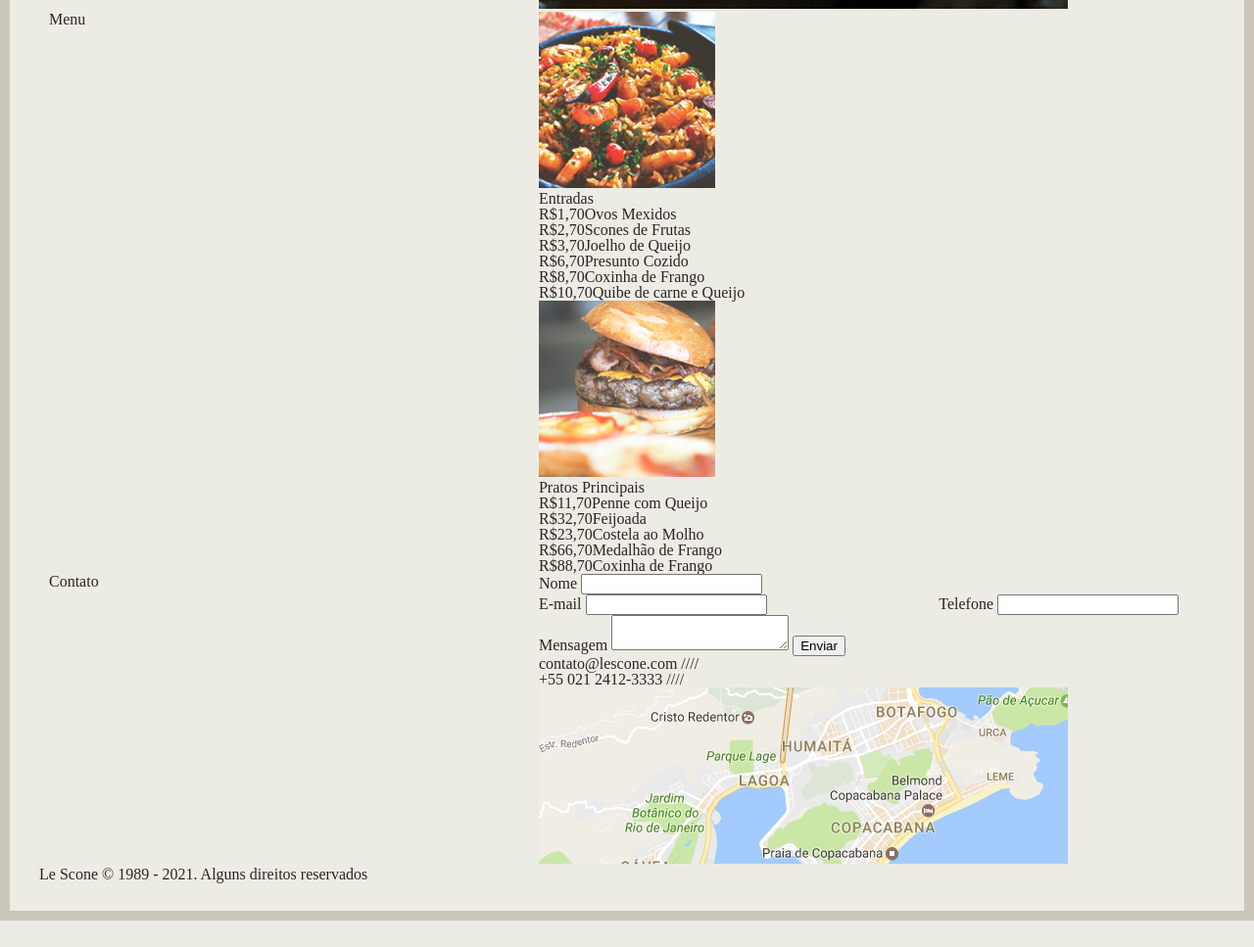
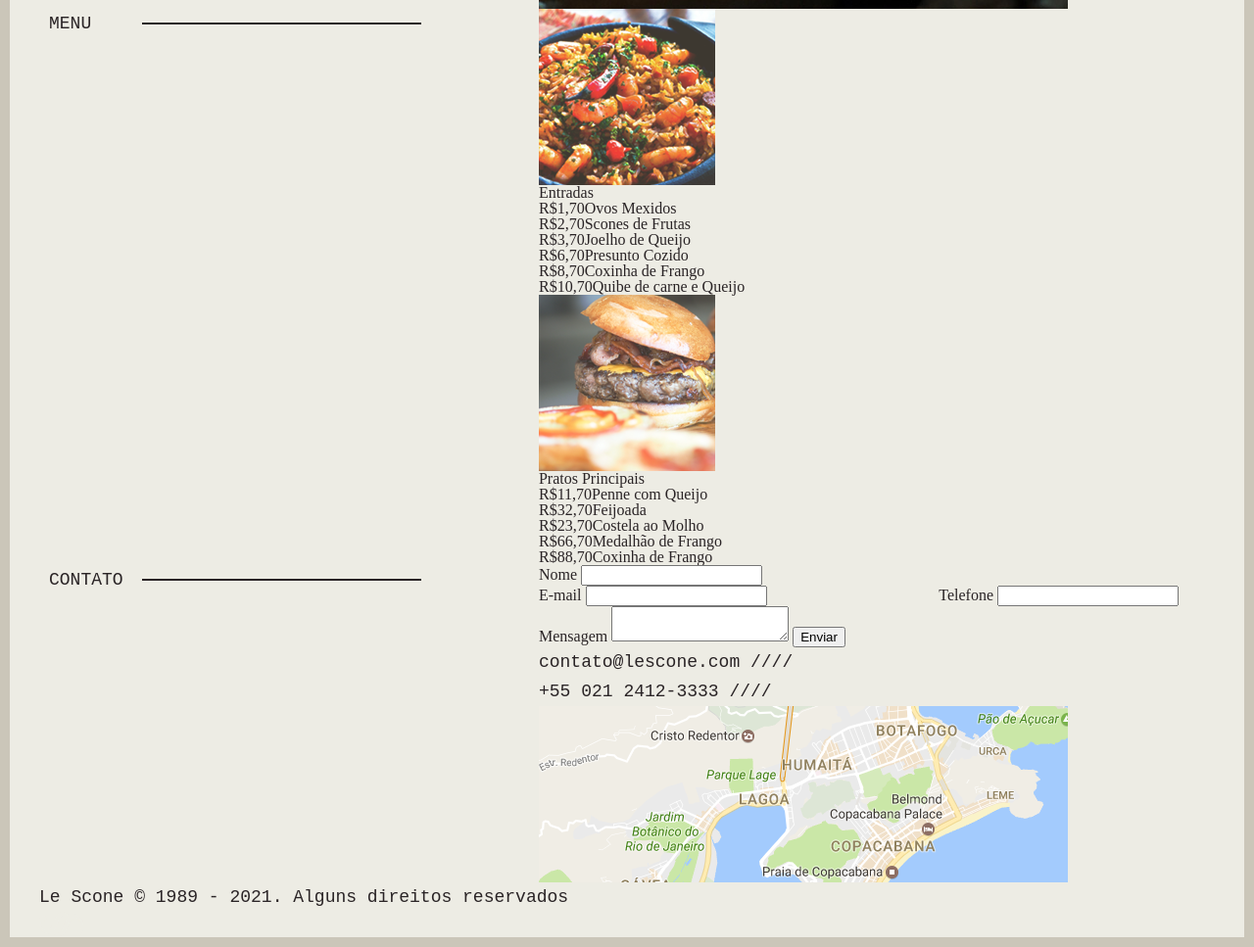
Before and after one commit to brunocesaromax/lescone-sass, a plain HTML site: page index.html in a window 1280 px wide. Shown: the part 701-1668 px from the top of the page at 98% size. Before the commit the page ends 1641 px from the top, so only its background shows below. Drawn offline with Linux system fonts and the light colour scheme; a web font is replaced by a local one.

Commit message:
4-8 Geral

```diff
--- a/css/scss/_geral.scss
+++ b/css/scss/_geral.scss
@@ -2,4 +2,37 @@ body {
   background: $light-beige;
   border: 10px solid $normal-beige;
   color: $gray;
+  @include d(s) {
+    border: none;
+  }
 }
+
+img {
+  display: block;
+  max-width: 100%; //imagem fica responsiva
+}
+
+p {
+  @include type-1(18);
+}
+
+.titulo {
+  @include type-1(18);
+  text-transform: uppercase;
+  @include d(s) {
+    margin-bottom: 40px;
+  }
+
+  &::after {
+    content: '';
+    display: block;
+    width: 75%;
+    float: right;
+    height: 2px;
+    background: $gray;
+    margin-top: 14px;
+    @include d(m) {
+      width: 60%;
+    }
+  }
+}
--- a/css/scss/_grid.scss
+++ b/css/scss/_grid.scss
@@ -10,7 +10,7 @@ $s-device: 480px; //tela pequena
   box-sizing: border-box;
 }
 
-// Mixin de media-querie
+// Mixin de media-query
 @mixin d($size) {
   @if $size == l {
     @media screen and (min-width: #{$l-device}) {
```
Also changed, not shown: css/scss/_intro.scss (added), css/style.css.
